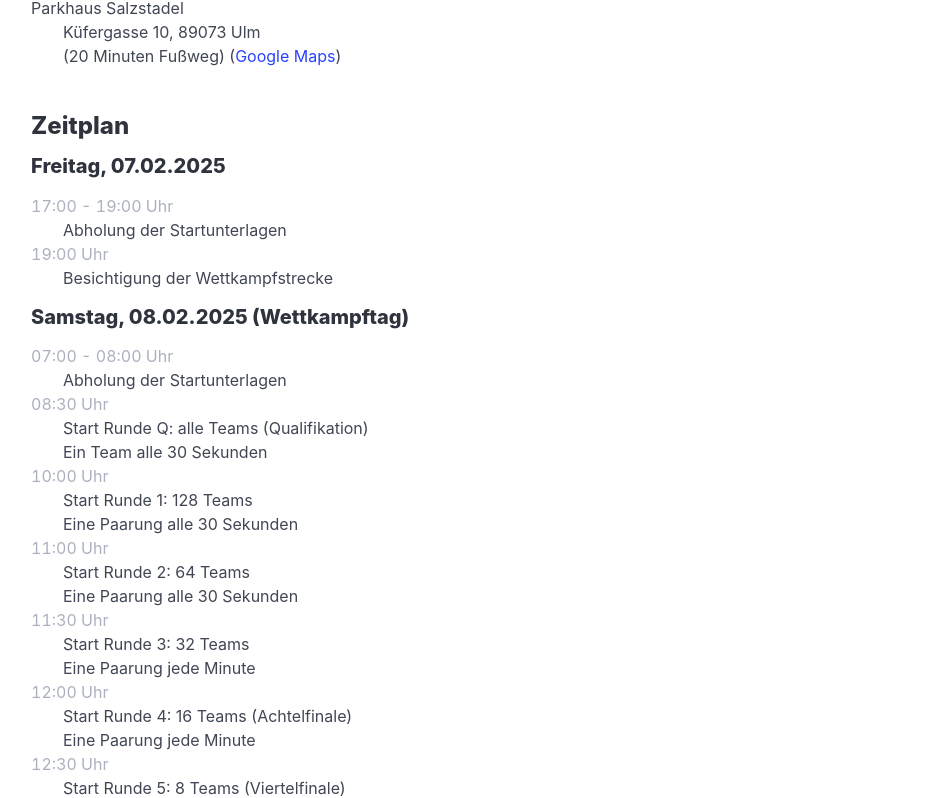
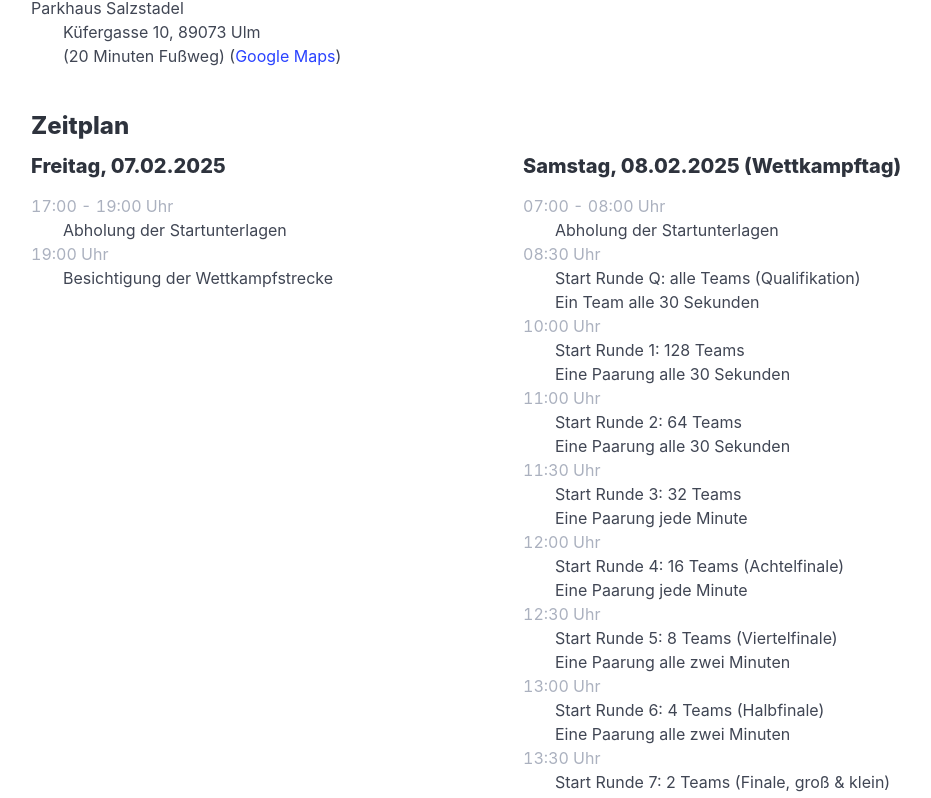
Before and after one commit to steffkes/schachmatt-ulm, a Nuxt app: page /teilnehmer/organisatorisches in a window 1280 px wide. Shown: the part 2152-2950 px from the top of the page, without its empty margins (129-1060 px from the left). Built offline with nearby package versions, Linux system fonts and the light colour scheme; no server answers.

Commit message:
improve layout for time table

```diff
--- a/pages/teilnehmer/organisatorisches.vue
+++ b/pages/teilnehmer/organisatorisches.vue
@@ -177,16 +177,21 @@
 
         <h3>Zeitplan</h3>
 
+        <div class="columns">
+          <div class="column">
             <h4>Freitag, 07.02.2025</h4>
 
             <dl>
-          <dt><time class="has-text-grey-light">17:00 - 19:00 Uhr</time></dt>
+              <dt>
+                <time class="has-text-grey-light">17:00 - 19:00 Uhr</time>
+              </dt>
               <dd>Abholung der Startunterlagen</dd>
 
               <dt><time class="has-text-grey-light">19:00 Uhr</time></dt>
               <dd>Besichtigung der Wettkampfstrecke</dd>
             </dl>
-
+          </div>
+          <div class="column">
             <h4>Samstag, 08.02.2025 (Wettkampftag)</h4>
 
             <dl>
@@ -231,6 +236,8 @@
               <dt><time class="has-text-grey-light">13:45 Uhr</time></dt>
               <dd>Siegerehrung</dd>
             </dl>
+          </div>
+        </div>
 
         <h3>Überholen</h3>
 
```
Lines whose indentation alone changed are shown as unchanged.
